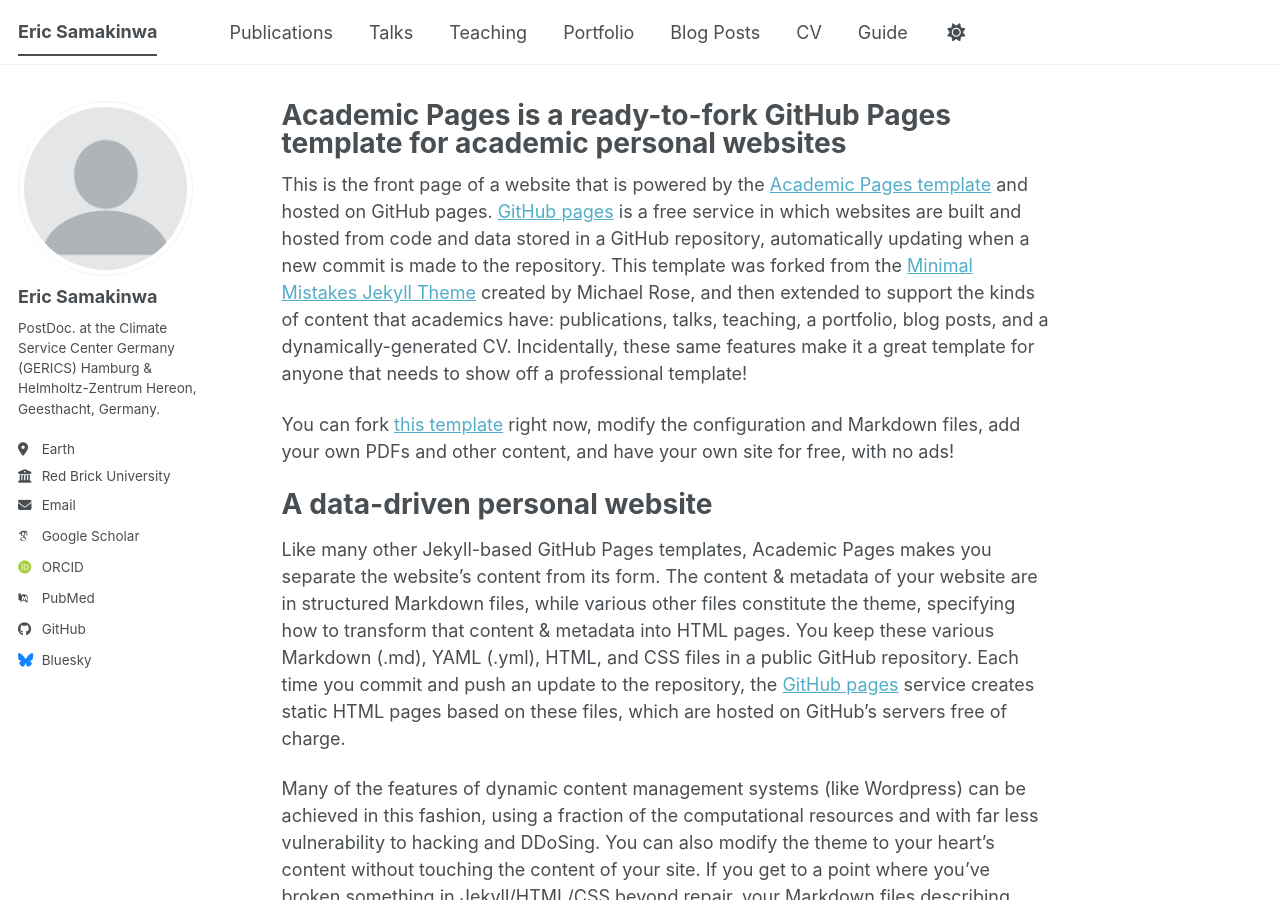
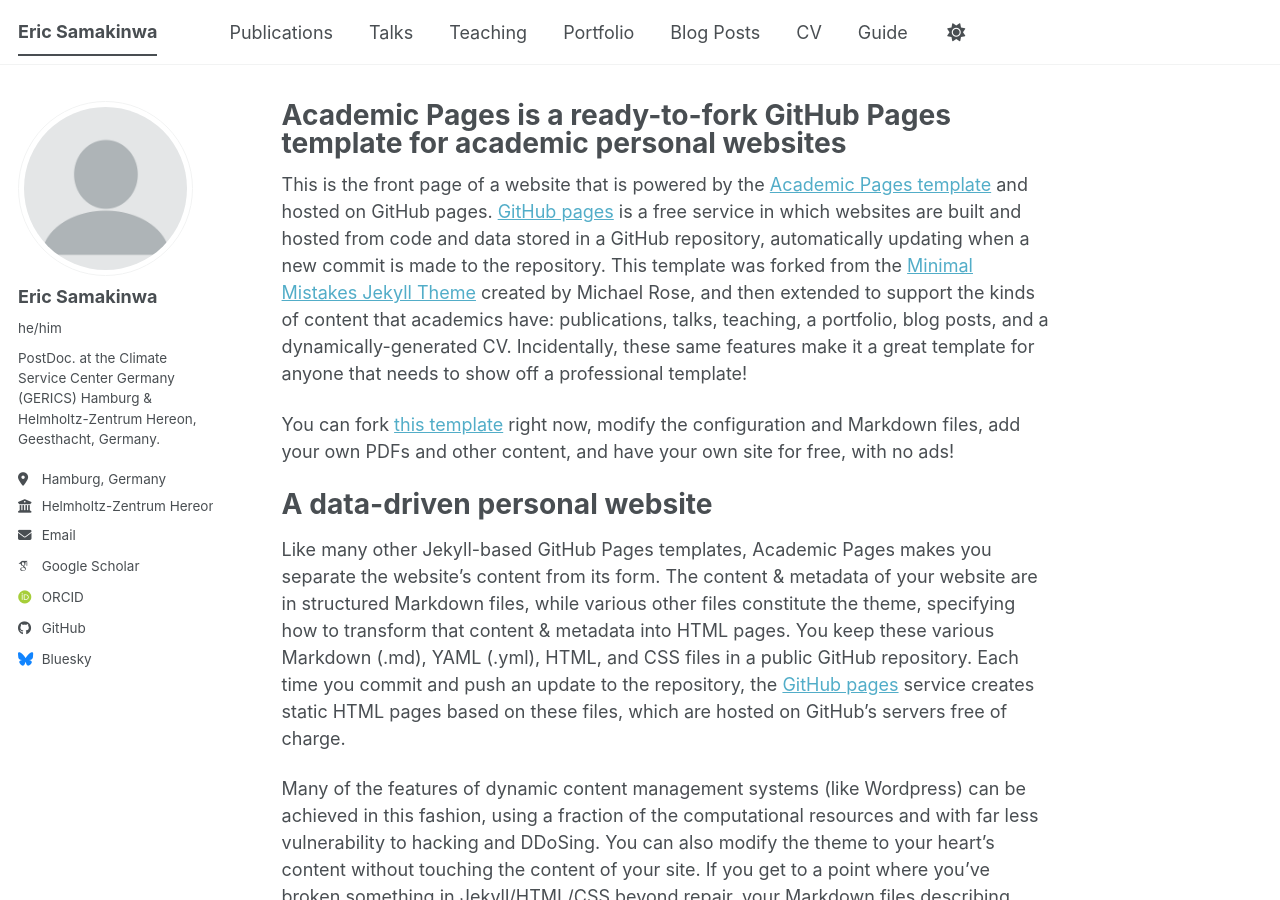
Before and after one commit to shamakson/shamakson.github.io, a Jekyll site: the page built from _pages/about.md, in a window 1280 px wide and 900 px high. Built offline with Jekyll 4.4.1, drawn with Linux system fonts in a browser that asks for light colours; some web fonts are replaced; a script bundle is joined from its source files by our own code; library files that are not in the unit come from our copies.

Commit message:
Update author details in _config.yml

```diff
--- a/_config.yml
+++ b/_config.yml
@@ -25,23 +25,23 @@
   # Biographic information
   avatar           : "profile.png"
   name             : "Eric Samakinwa"
-  pronouns         : # example: "she/her"
+  pronouns         : "he/him"
   bio              : "PostDoc. at the Climate Service Center Germany (GERICS) Hamburg & Helmholtz-Zentrum Hereon, Geesthacht, Germany."
-  location         : "Earth"
-  employer         : "Red Brick University"
+  location         : "Hamburg, Germany"
+  employer         : "Helmholtz-Zentrum Hereon, Geesthacht, Germany"
   uri              : # URL
-  email            : "none@example.org"
+  email            : "eric.samakinwa@hereon.de"
 
   # Academic websites
   academia         : # URL
   arxiv            : # URL - Update with the correct link to your profile
-  googlescholar    : "https://scholar.google.com/citations?user=PS_CX0AAAAAJ"
+  googlescholar    : "https://scholar.google.com/citations?hl=en&user=DjsiezoAAAAJ&view_op=list_works&gmla=AEk_c1vxOjzMPmXpzi_WjzWpcHUrN7LQqJqktZsgs674lUmdfwoED48fzM2QMD-9IkRAjSidtJL7lBvcIVTH_2Vi"
   inspire-hep      : # URL
   impactstory      : # URL
-  orcid            : "https://orcid.org/yourorcidurl"
+  orcid            : "https://orcid.org/0000-0003-1907-060X"
   semantic         : # URL
   ssrn             : # URL
-  pubmed           : "https://www.ncbi.nlm.nih.gov/pubmed/?term=john+snow"
+  pubmed           : #"https://www.ncbi.nlm.nih.gov/pubmed/?term=john+snow"
   researchgate     : # URL
   scopus           : # URL
   zotero           : # URL
```
